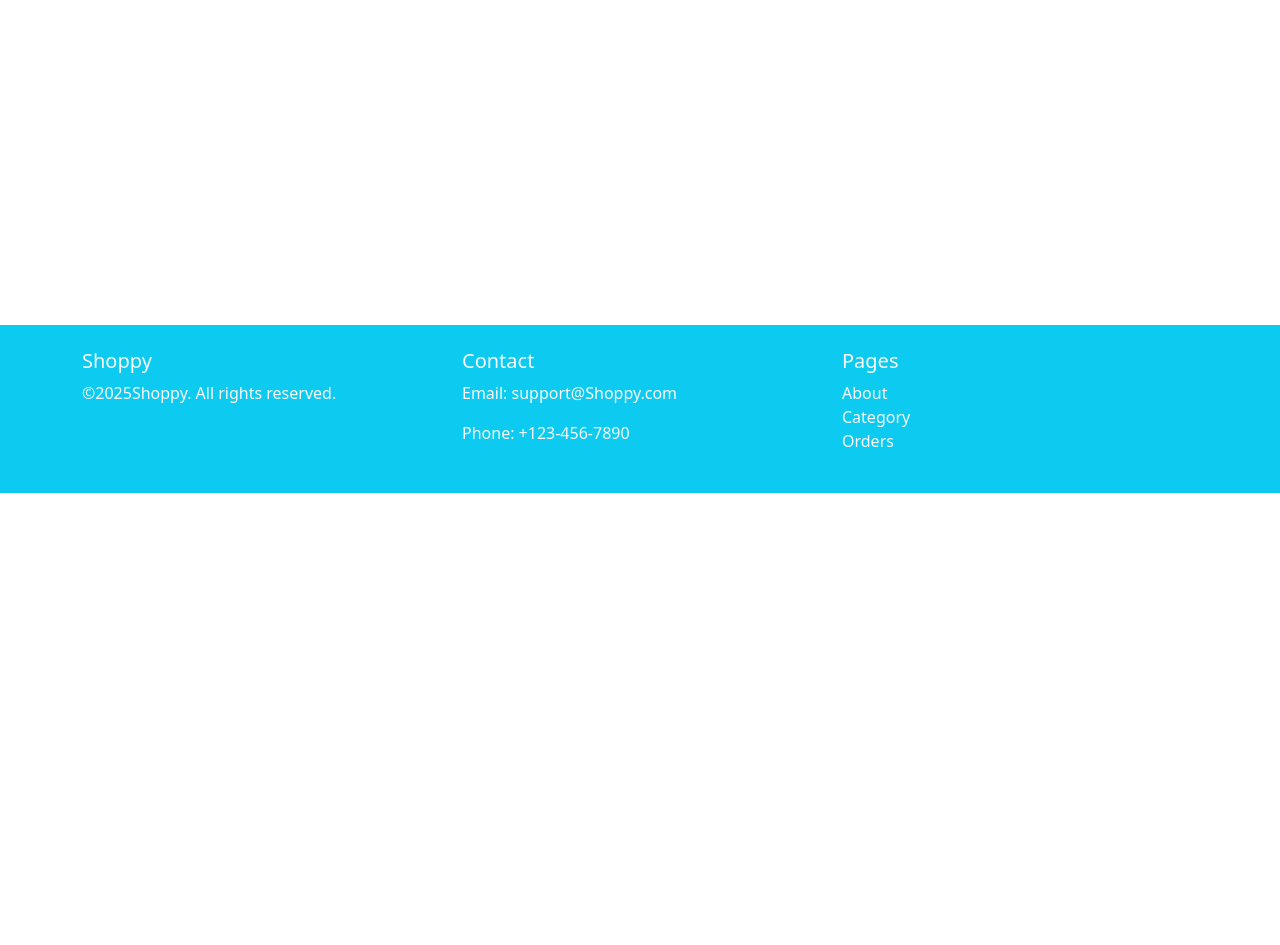
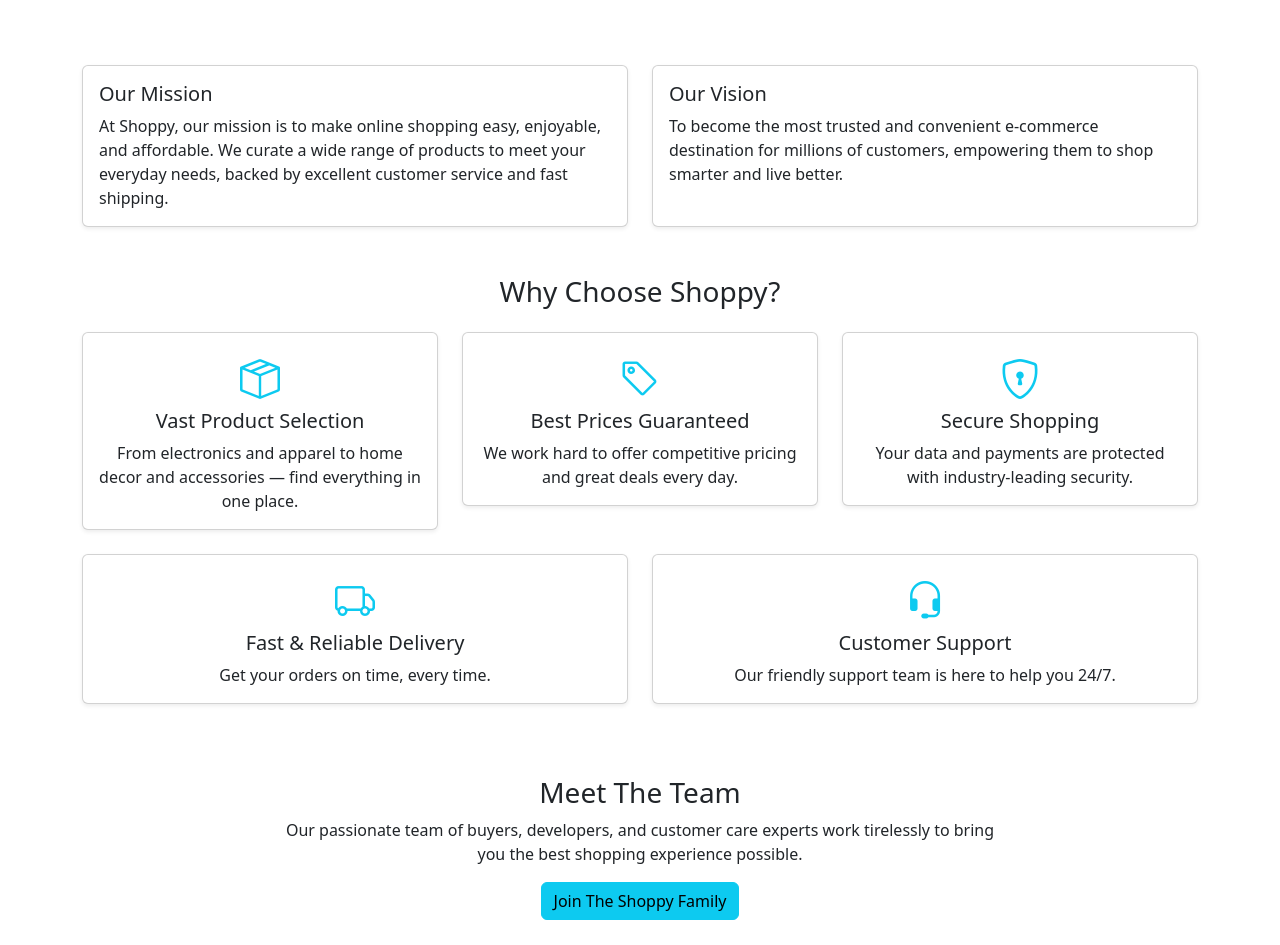
Before and after one commit to ajayygurjar/Shoppy_User, a React (Vite) app: page /about in a window 1280 px wide. Shown: the part 307-1252 px from the top of the page. Before the commit the page ends 800 px from the top, so only its background shows below. Built offline with nearby package versions, Linux system fonts and the light colour scheme.

Commit message:
About Static Page

```diff
--- a/src/components/Layout/Footer.jsx
+++ b/src/components/Layout/Footer.jsx
@@ -8,7 +8,7 @@
             <Row>
                 <Col md={4}>
                 <h5>Shoppy</h5>
-                <p>&copy;{new Date().getFullYear()}Shoppy. All rights reserved. </p>
+                <p>&copy;{new Date().getFullYear()} Shoppy. All rights reserved. </p>
                 </Col>
                 <Col md={4}>
             <h5>Contact</h5>
--- a/src/components/Pages/AboutPage.jsx
+++ b/src/components/Pages/AboutPage.jsx
@@ -1,9 +1,134 @@
-import React from 'react'
+import React from "react";
+import { Container, Row, Col, Card, Button } from "react-bootstrap";
 
-const AboutPage = () => {
+const About = () => {
   return (
-    <div>AboutPage</div>
-  )
-}
+    <Container className="my-5">
+      <h1 className="text-center mb-4">About Shoppy</h1>
 
-export default AboutPage
+      <Row className="mb-5">
+        <Col md={8} className="mx-auto text-center">
+          <h3>Welcome to Shoppy</h3>
+          <p className="lead">
+            Your one-stop online store for the latest gadgets, stylish fashion,
+            home essentials, and more. We bring you quality products at
+            unbeatable prices, all delivered right to your doorstep.
+          </p>
+        </Col>
+      </Row>
+
+      <Row className="mb-5">
+        <Col md={6}>
+          <Card className="h-100 shadow-sm">
+            <Card.Body>
+              <Card.Title>Our Mission</Card.Title>
+              <Card.Text>
+                At Shoppy, our mission is to make online shopping easy,
+                enjoyable, and affordable. We curate a wide range of products
+                to meet your everyday needs, backed by excellent customer
+                service and fast shipping.
+              </Card.Text>
+            </Card.Body>
+          </Card>
+        </Col>
+
+        <Col md={6}>
+          <Card className="h-100 shadow-sm">
+            <Card.Body>
+              <Card.Title>Our Vision</Card.Title>
+              <Card.Text>
+                To become the most trusted and convenient e-commerce
+                destination for millions of customers, empowering them to shop
+                smarter and live better.
+              </Card.Text>
+            </Card.Body>
+          </Card>
+        </Col>
+      </Row>
+
+      <Row className="mb-5">
+        <Col>
+          <h3 className="text-center mb-4">Why Choose Shoppy?</h3>
+          <Row>
+            <Col md={4}>
+              <Card className="text-center shadow-sm mb-4">
+                <Card.Body>
+                  <i className="bi bi-box-seam fs-1 mb-3 text-info"></i>
+                  <Card.Title>Vast Product Selection</Card.Title>
+                  <Card.Text>
+                    From electronics and apparel to home decor and accessories — find everything in one place.
+                  </Card.Text>
+                </Card.Body>
+              </Card>
+            </Col>
+            <Col md={4}>
+              <Card className="text-center shadow-sm mb-4">
+                <Card.Body>
+                  <i className="bi bi-tag fs-1 mb-3 text-info"></i>
+                  <Card.Title>Best Prices Guaranteed</Card.Title>
+                  <Card.Text>
+                    We work hard to offer competitive pricing and great deals every day.
+                  </Card.Text>
+                </Card.Body>
+              </Card>
+            </Col>
+            <Col md={4}>
+              <Card className="text-center shadow-sm mb-4">
+                <Card.Body>
+                  <i className="bi bi-shield-lock fs-1 mb-3 text-info"></i>
+                  <Card.Title>Secure Shopping</Card.Title>
+                  <Card.Text>
+                    Your data and payments are protected with industry-leading security.
+                  </Card.Text>
+                </Card.Body>
+              </Card>
+            </Col>
+          </Row>
+
+          <Row>
+            <Col md={6}>
+              <Card className="text-center shadow-sm mb-4">
+                <Card.Body>
+                  <i className="bi bi-truck fs-1 mb-3 text-info"></i>
+                  <Card.Title>Fast & Reliable Delivery</Card.Title>
+                  <Card.Text>
+                    Get your orders on time, every time.
+                  </Card.Text>
+                </Card.Body>
+              </Card>
+            </Col>
+            <Col md={6}>
+              <Card className="text-center shadow-sm mb-4">
+                <Card.Body>
+                  <i className="bi bi-headset fs-1 mb-3 text-info"></i>
+                  <Card.Title>Customer Support</Card.Title>
+                  <Card.Text>
+                    Our friendly support team is here to help you 24/7.
+                  </Card.Text>
+                </Card.Body>
+              </Card>
+            </Col>
+          </Row>
+        </Col>
+      </Row>
+
+      <Row className="mb-5">
+        <Col md={8} className="mx-auto text-center">
+          <h3>Meet The Team</h3>
+          <p>
+            Our passionate team of buyers, developers, and customer care experts
+            work tirelessly to bring you the best shopping experience possible.
+          </p>
+          <Button
+            variant="info"
+            onClick={() => alert("Thanks for your interest! Stay tuned.")}
+          >
+            Join The Shoppy Family
+          </Button>
+        </Col>
+      </Row>
+    </Container>
+  );
+};
+
+export default About;
```
